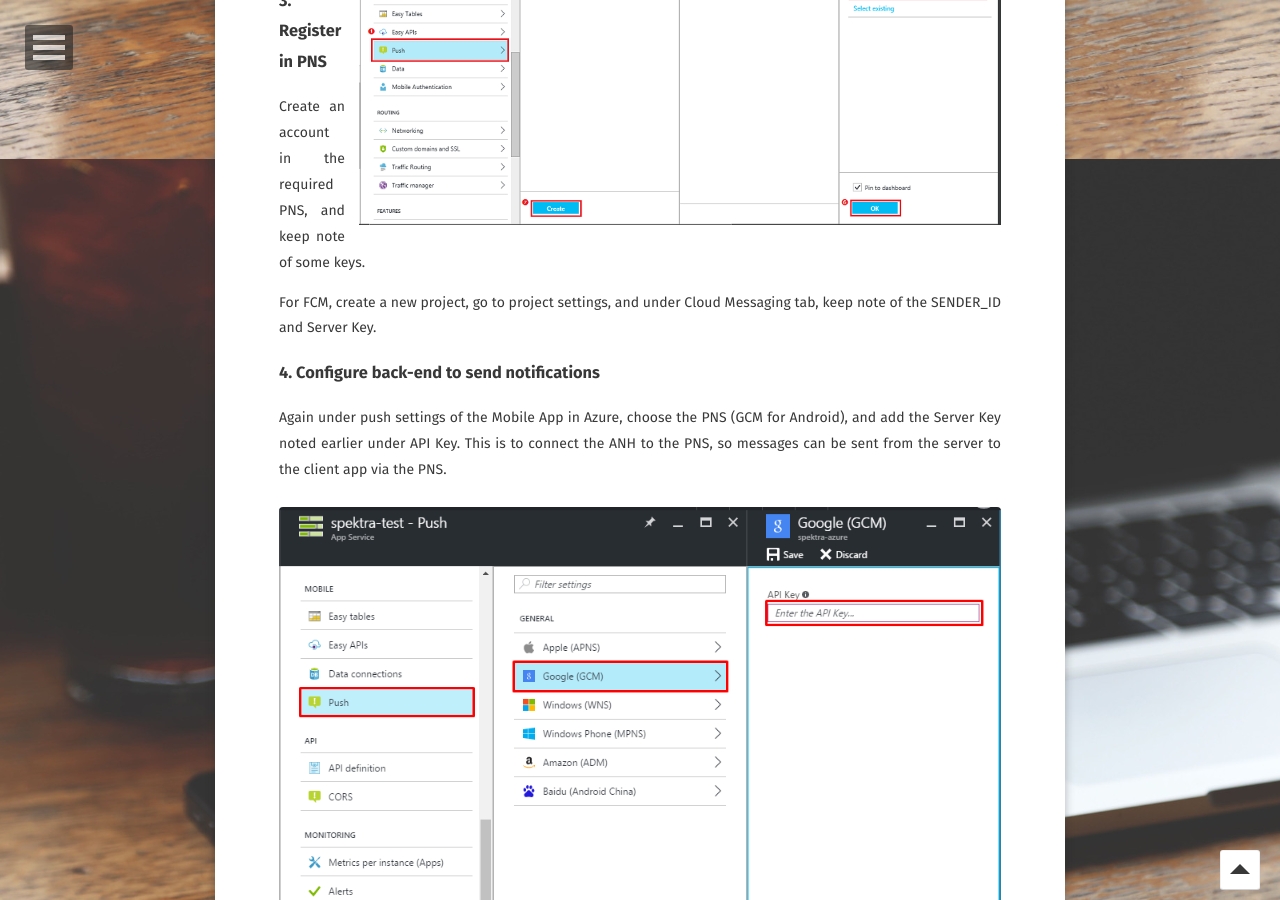
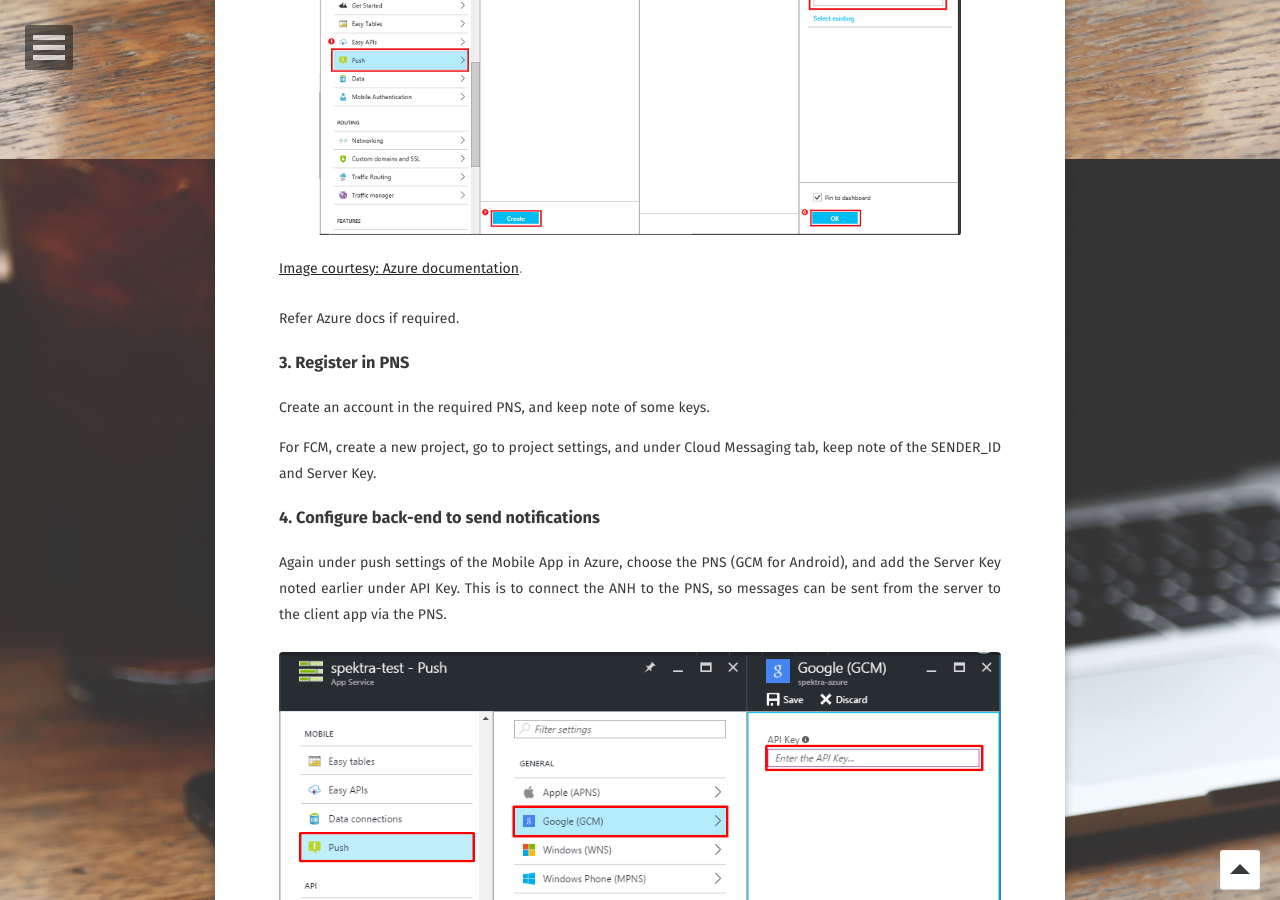
Before and after one commit to leroyjvargis/blog, a Jekyll site: the page built from _posts/2017-03-25-anh-ionic.md, in a window 1280 px wide and 900 px high, scrolled down 2541 px. Built offline with Jekyll 4.4.1, drawn with Linux system fonts in a browser that asks for light colours; some web fonts are replaced; comment, search, counter and statistics services are not loaded.

Commit message:
Update anh-ionic

```diff
--- a/_posts/2017-03-25-anh-ionic.md
+++ b/_posts/2017-03-25-anh-ionic.md
@@ -47,9 +47,10 @@ How to, the steps at a glance:
 Straightforward. Refer Azure docs if required.
 
 ### 2. Add Notification Hub to Mobile App
-![Image courtesy: Azure documentation](/images/anh-ionic/NH.png)
-{: .image-right}
-
+<figure>
+	<a ><img src="/images/anh-ionic/NH.png"></a>
+	<figcaption><a href="https://docs.microsoft.com/en-us/azure/" title="Image courtesy: Azure documentation">Image courtesy: Azure documentation</a>.</figcaption>
+</figure>
 Refer Azure docs if required.
 
 ### 3. Register in PNS
```
